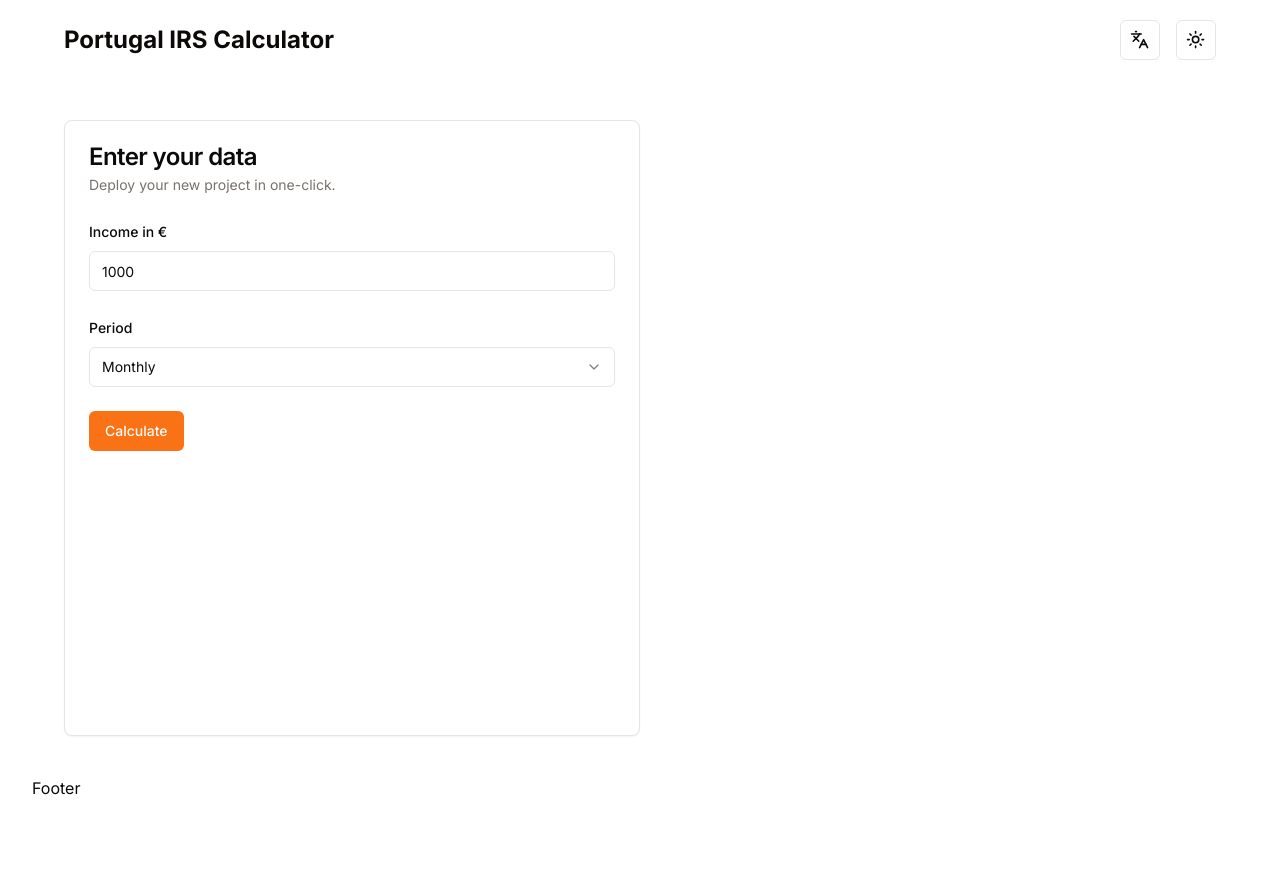
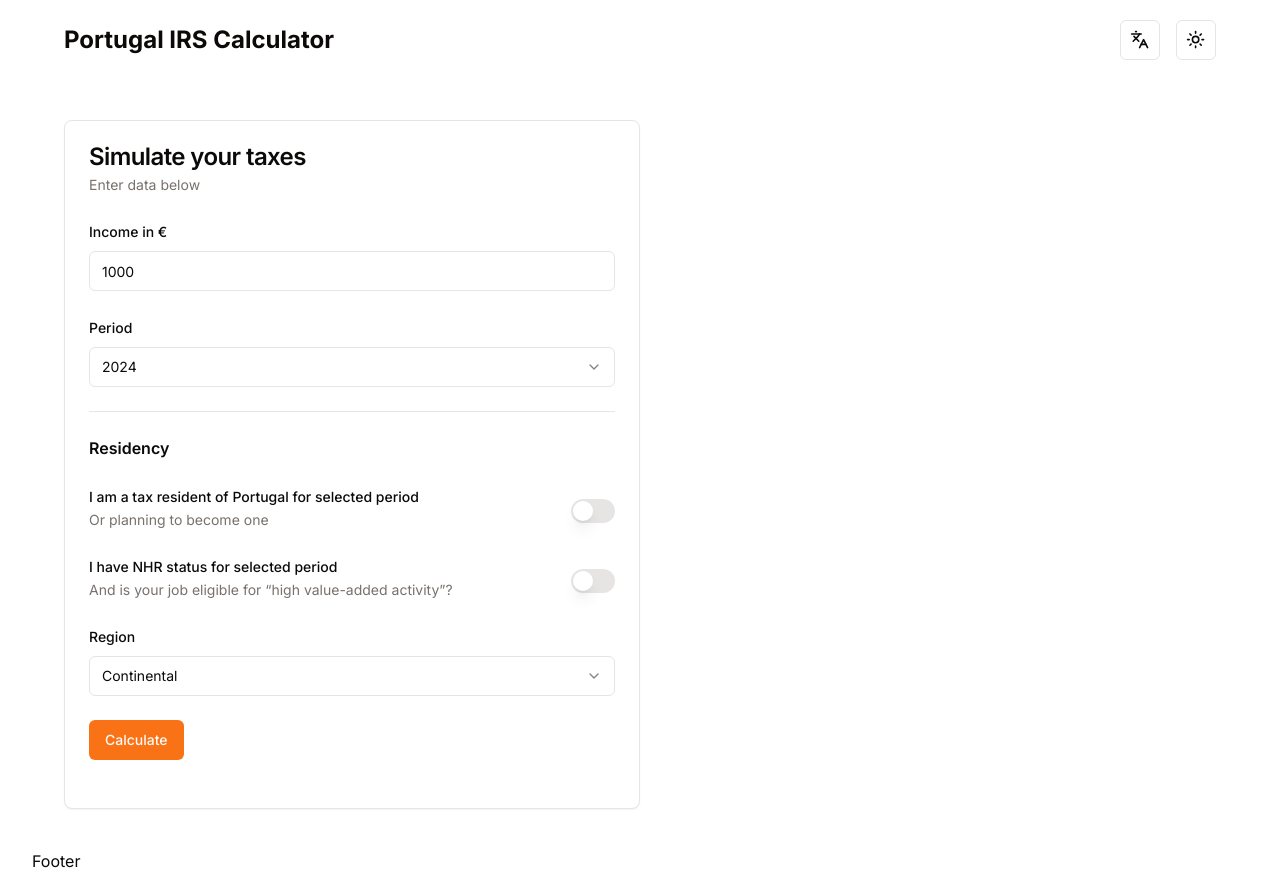
Before and after one commit to ddrigota/portugal-tax, a Next.js app: page / in a window 1280 px wide. Before the commit the page ends 800 px from the top, so only its background shows below. Built offline with nearby package versions, Linux system fonts and the light colour scheme.

Commit message:
add values for residency

```diff
--- a/app/page.tsx
+++ b/app/page.tsx
@@ -2,7 +2,7 @@ import { TaxForm } from "@/components/TaxForm";
 
 export default function Home() {
   return (
-    <main className="container grid flex-grow grid-cols-2 grid-rows-1 py-10">
+    <main className="container grid flex-grow grid-cols-1 py-10 lg:grid-cols-2">
       <TaxForm />
     </main>
   );
--- a/components/TaxForm.tsx
+++ b/components/TaxForm.tsx
@@ -11,9 +11,11 @@ import {
 import {
   Form,
   FormControl,
+  FormDescription,
   FormField,
   FormItem,
   FormLabel,
+  FormMessage,
 } from "@/components/ui/form";
 import { zodResolver } from "@hookform/resolvers/zod";
 import { useForm } from "react-hook-form";
@@ -27,10 +29,15 @@ import {
   SelectTrigger,
   SelectValue,
 } from "./ui/select";
+import { Separator } from "./ui/separator";
+import { Switch } from "./ui/switch";
 
 const formSchema = z.object({
   income: z.coerce.number().positive(),
-  period: z.enum(["monthly", "yearly"]),
+  period: z.enum(["2022", "2023", "2024"]),
+  portugalResidency: z.boolean(),
+  nhrStatus: z.boolean(),
+  region: z.enum(["continental", "madeira", "azores"]),
 });
 
 export function TaxForm() {
@@ -38,7 +45,10 @@ export function TaxForm() {
     resolver: zodResolver(formSchema),
     defaultValues: {
       income: 1000,
-      period: "monthly",
+      period: "2024",
+      portugalResidency: false,
+      nhrStatus: false,
+      region: "continental",
     },
   });
 
@@ -49,8 +59,8 @@ export function TaxForm() {
   return (
     <Card>
       <CardHeader>
-        <CardTitle>Enter your data</CardTitle>
-        <CardDescription>Deploy your new project in one-click.</CardDescription>
+        <CardTitle>Simulate your taxes</CardTitle>
+        <CardDescription>Enter data below</CardDescription>
       </CardHeader>
       <CardContent>
         <Form {...form}>
@@ -64,6 +74,7 @@ export function TaxForm() {
                   <FormControl>
                     <Input type="number" {...field} />
                   </FormControl>
+                  <FormMessage />
                 </FormItem>
               )}
             />{" "}
@@ -76,14 +87,80 @@ export function TaxForm() {
                   <FormControl>
                     <Select>
                       <SelectTrigger>
-                        <SelectValue placeholder="Monthly" />
+                        <SelectValue placeholder="2024" />
                       </SelectTrigger>
                       <SelectContent>
-                        <SelectItem value="monthly">Monthly</SelectItem>
-                        <SelectItem value="yearly">Yearly</SelectItem>
+                        <SelectItem value="2022">2022</SelectItem>
+                        <SelectItem value="2023">2023</SelectItem>
+                        <SelectItem value="2024">2024</SelectItem>
                       </SelectContent>
                     </Select>
                   </FormControl>
+                  <FormMessage />
+                </FormItem>
+              )}
+            />
+            <Separator />
+            <h1 className="font-semibold">Residency</h1>
+            <FormField
+              control={form.control}
+              name="portugalResidency"
+              render={({ field }) => (
+                <FormItem className="flex flex-row items-center justify-between">
+                  <div className="space-y-0.5">
+                    <FormLabel>
+                      I am a tax resident of Portugal for selected period
+                    </FormLabel>
+                    <FormDescription>Or planning to become one</FormDescription>
+                  </div>
+                  <FormControl>
+                    <Switch
+                      checked={field.value}
+                      onCheckedChange={field.onChange}
+                    />
+                  </FormControl>
+                </FormItem>
+              )}
+            />
+            <FormField
+              control={form.control}
+              name="nhrStatus"
+              render={({ field }) => (
+                <FormItem className="flex flex-row items-center justify-between">
+                  <div className="space-y-0.5">
+                    <FormLabel>I have NHR status for selected period</FormLabel>
+                    <FormDescription>
+                      And is your job eligible for “high value-added activity”?
+                    </FormDescription>
+                  </div>
+                  <FormControl>
+                    <Switch
+                      checked={field.value}
+                      onCheckedChange={field.onChange}
+                    />
+                  </FormControl>
+                </FormItem>
+              )}
+            />
+            <FormField
+              control={form.control}
+              name="region"
+              render={({ field }) => (
+                <FormItem>
+                  <FormLabel>Region</FormLabel>
+                  <FormControl>
+                    <Select>
+                      <SelectTrigger>
+                        <SelectValue placeholder="Continental" />
+                      </SelectTrigger>
+                      <SelectContent>
+                        <SelectItem value="continental">Continental</SelectItem>
+                        <SelectItem value="madeira">Madeira</SelectItem>
+                        <SelectItem value="azores">Azores</SelectItem>
+                      </SelectContent>
+                    </Select>
+                  </FormControl>
+                  <FormMessage />
                 </FormItem>
               )}
             />
--- /dev/null
+++ b/components/ui/switch.tsx
@@ -0,0 +1,29 @@
+"use client"
+
+import * as React from "react"
+import * as SwitchPrimitives from "@radix-ui/react-switch"
+
+import { cn } from "@/lib/utils"
+
+const Switch = React.forwardRef<
+  React.ElementRef<typeof SwitchPrimitives.Root>,
+  React.ComponentPropsWithoutRef<typeof SwitchPrimitives.Root>
+>(({ className, ...props }, ref) => (
+  <SwitchPrimitives.Root
+    className={cn(
+      "peer inline-flex h-6 w-11 shrink-0 cursor-pointer items-center rounded-full border-2 border-transparent transition-colors focus-visible:outline-none focus-visible:ring-2 focus-visible:ring-ring focus-visible:ring-offset-2 focus-visible:ring-offset-background disabled:cursor-not-allowed disabled:opacity-50 data-[state=checked]:bg-primary data-[state=unchecked]:bg-input",
+      className
+    )}
+    {...props}
+    ref={ref}
+  >
+    <SwitchPrimitives.Thumb
+      className={cn(
+        "pointer-events-none block h-5 w-5 rounded-full bg-background shadow-lg ring-0 transition-transform data-[state=checked]:translate-x-5 data-[state=unchecked]:translate-x-0"
+      )}
+    />
+  </SwitchPrimitives.Root>
+))
+Switch.displayName = SwitchPrimitives.Root.displayName
+
+export { Switch }
--- a/package.json
+++ b/package.json
@@ -15,6 +15,7 @@
     "@radix-ui/react-select": "^2.0.0",
     "@radix-ui/react-separator": "^1.0.3",
     "@radix-ui/react-slot": "^1.0.2",
+    "@radix-ui/react-switch": "^1.0.3",
     "@reduxjs/toolkit": "^2.2.5",
     "class-variance-authority": "^0.7.0",
     "clsx": "^2.1.1",
```
Also changed, not shown: 1 other file (tests, documents, lock files or other folders).
